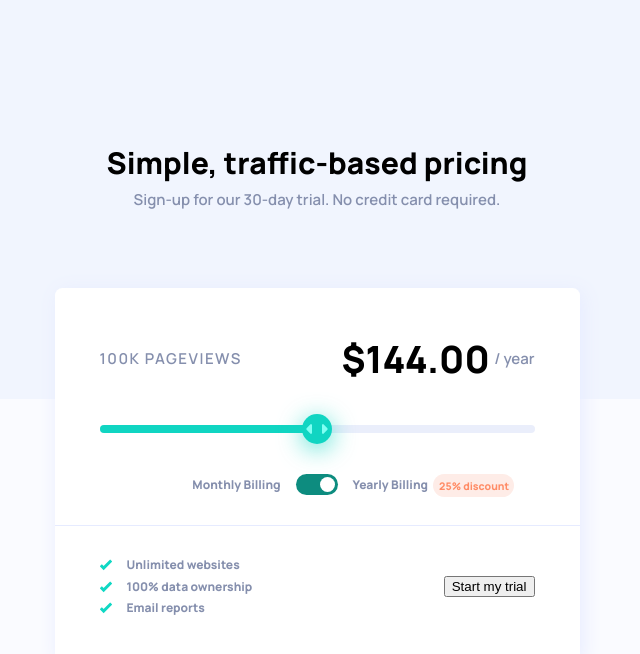
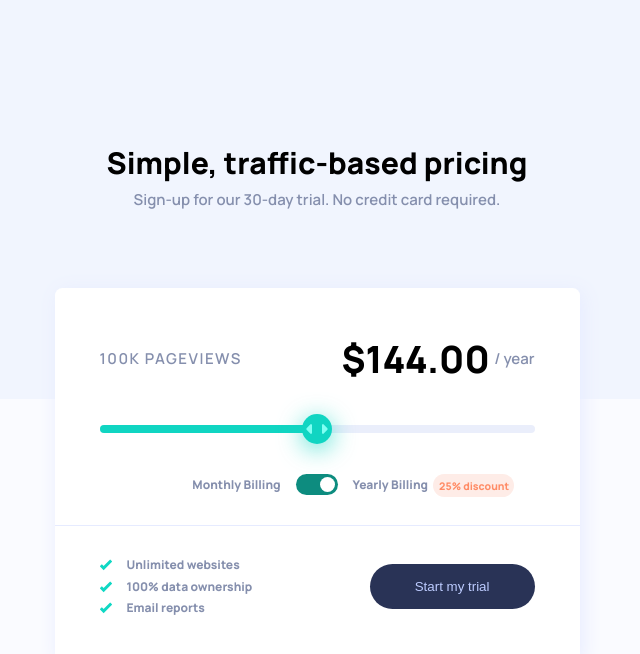
Before and after one commit to CrystalNyein/frontend-mentor-interactive-pricing-component, a React (Create React App) app: page / in a window 1280 px wide. Shown: the top 654 px of the page, without its empty margins (323-963 px from the left). Built offline with nearby package versions, Linux system fonts and the light colour scheme.

Commit message:
Trial button done

```diff
--- a/src/components/Pricing.css
+++ b/src/components/Pricing.css
@@ -189,3 +189,15 @@ li::before {
   width: 0.8rem;
   height: 0.8rem;
 }
+.trial-btn {
+  padding: 1rem 3rem;
+  background-color: hsl(227, 35%, 25%);
+  color: hsl(226, 100%, 87%);
+  border: none;
+  border-radius: 1.5rem;
+  transition: 0.4s;
+  cursor: pointer;
+}
+.trial-btn:hover {
+  color: white;
+}
```
